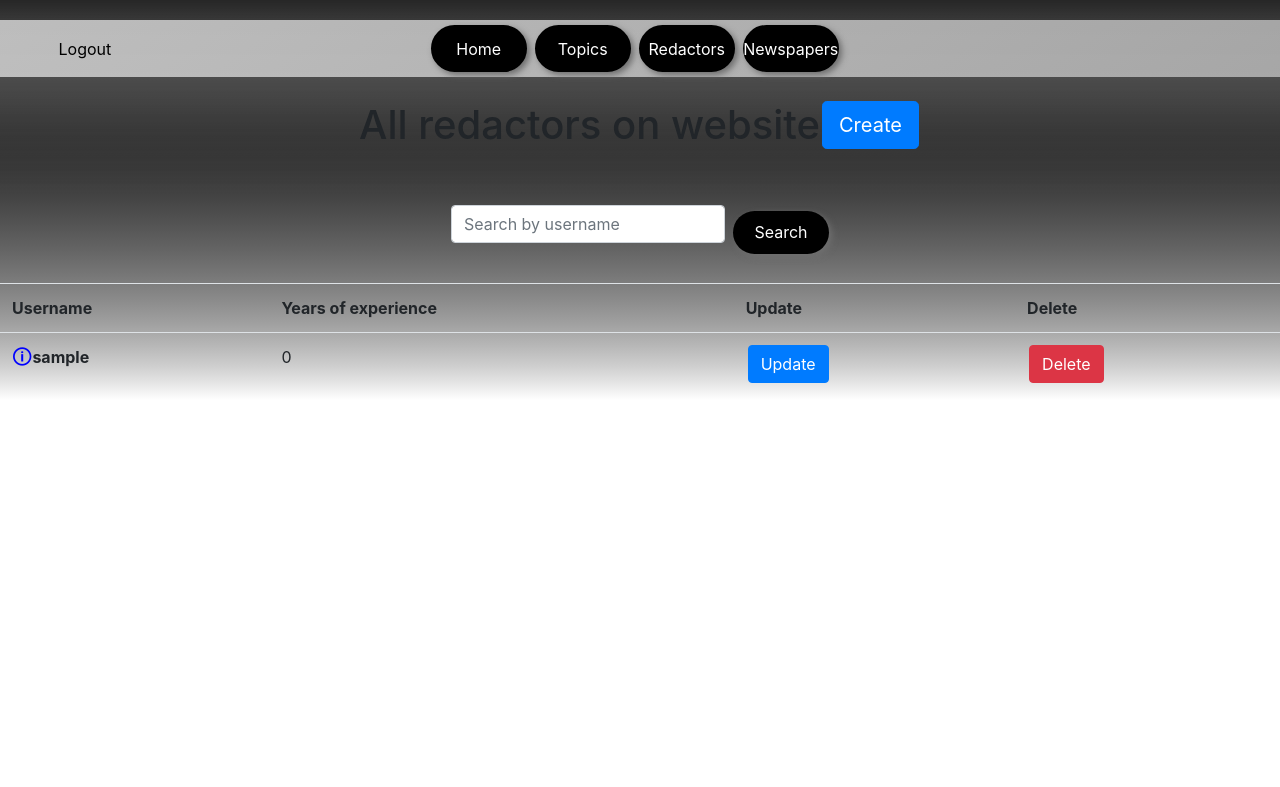
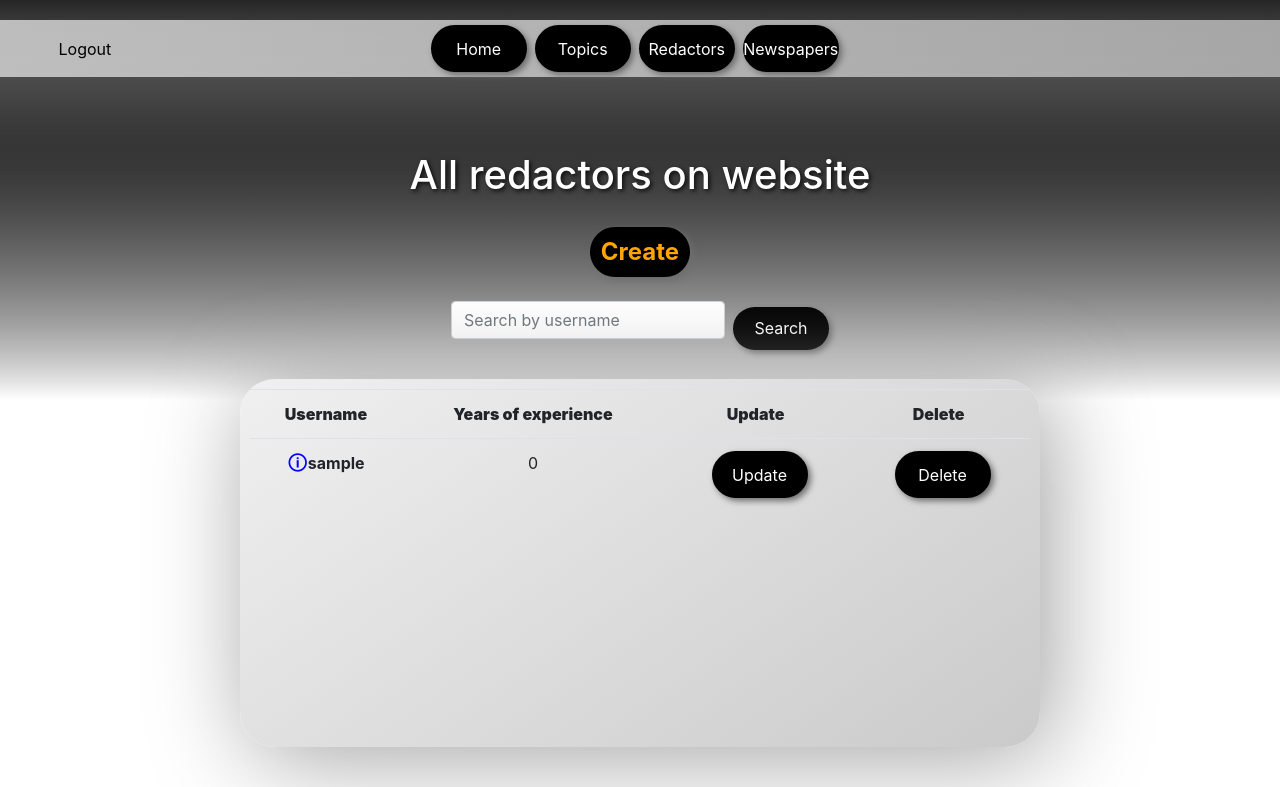
Before and after one commit to DaniilHinzburh/Newspaper-Agency, a Django app: page /redactors/ in a window 1280 px wide; the page is wider, and only the part inside the window is pictured. Shown: the top 787 px of that part. Run offline with Django 5.2, Linux system fonts and the light colour scheme; the visitor is signed in with stand-in values (Sample User, id 1); data comes from the database, SQL or seed files in the repository; some libraries are stand-ins or nearby versions.

Commit message:
style: update style newspaper list page ad redactor list page

```diff
--- a/templates/catalog/redactor_list.html
+++ b/templates/catalog/redactor_list.html
@@ -1,29 +1,25 @@
-{% extends "base.html" %}
+{% extends "base_list_view.html" %}
+{% block text %}
+  All redactors on website
+{% endblock text %}
 
-{% block content %}
-  <div>
-    <h1>
-      All redactors on website
-      <a href="{% url 'catalog:redactor-create' %}" class="btn btn-primary link-to-page btn-lg">
-        Create
-      </a>
-    </h1>
-  </div>
+{% block create_link %}
+{% url 'catalog:redactor-create' %}
+{% endblock create_link %}
 
-  <br>
-    {% include "includes/search_form.html" %}
+{% block table %}
   {% if redactor_list %}
     <table class="table">
       <tr>
-        <th>Username</th>
-        <th>Years of experience</th>
-        <th>Update</th>
-        <th>Delete</th>
+        <th><div class="div_for_row_center"><b>Username</b></div></th>
+        <th><div class="div_for_row_center"><b>Years of experience</b></div></th>
+        <th><div class="div_for_row_center"><b>Update</b></div></th>
+        <th><div class="div_for_row_center"><b>Delete</b></div></th>
       </tr>
       {% for redactor in redactor_list %}
         <tr>
           <td>
-            <div class="div_for_row">
+            <div class="div_for_row_center">
               <a href="{% url 'catalog:redactor-detail' pk=redactor.id %}" style="color: blue">
                 <h5>🛈</h5>
               </a>
@@ -31,20 +27,20 @@
             </div>
           </td>
           <td>
-            <div class="div_for_row">
+            <div class="div_for_row_center">
               {{ redactor.years_of_experience }}
             </div>
           </td>
           <td>
-            <div class="div_for_row">
+            <div class="div_for_row_center">
               <a href="{% url 'catalog:redactor-update' pk=redactor.id %}"
-                 class="btn btn-primary link-to-page">Update</a>
+                 class="button_for_menu">Update</a>
             </div>
           </td>
           <td>
-            <div class="div_for_row">
+            <div class="div_for_row_center">
               <a href="{% url 'catalog:redactor-delete' pk=redactor.id %}"
-                 class="btn btn-danger link-to-page">Delete</a>
+                 class="button_for_menu">Delete</a>
             </div>
           </td>
         </tr>
@@ -53,5 +49,4 @@
   {% else %}
     <p>There are no newspaper</p>
   {% endif %}
-
-{% endblock %}
+{% endblock table %}
```
Also changed, not shown: templates/catalog/newspaper_list.html (+20 -25 lines).
